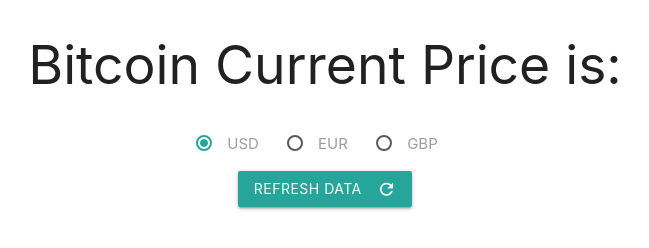
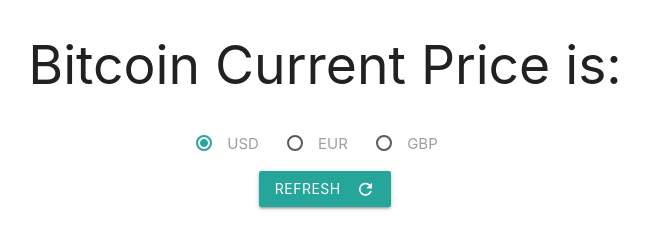
Before and after one commit to allaev/btc-currency, a plain HTML site: page index.html in a window 1280 px wide. Shown: the whole page, without its empty margins (315-964 px from the left). Drawn offline with nearby package versions, Linux system fonts and the light colour scheme.

Commit message:
add a favicon

```diff
--- a/index.html
+++ b/index.html
@@ -3,6 +3,7 @@
   <head>
     <meta charset="utf-8">
     <title>Bitcoin Price Checker</title>
+    <link rel="shortcut icon" href="img/favicon.png">
     <link rel="stylesheet" href="https://cdnjs.cloudflare.com/ajax/libs/materialize/1.0.0-beta/css/materialize.min.css">
     <link href="https://fonts.googleapis.com/icon?family=Material+Icons" rel="stylesheet">
     <link rel="stylesheet" type="text/css" href="css/main.css">
@@ -36,7 +37,7 @@
         </form>
       </div>
 
-      <button class="waves-effect waves-light btn"><i class="material-icons right">refresh</i>Refresh Data</button>
+      <button class="waves-effect waves-light btn"><i class="material-icons right">refresh</i>Refresh</button>
 
     </div>
     <script type="text/javascript" src="js/main.js"></script>
```
Also changed, not shown: img/favicon.png (added).
